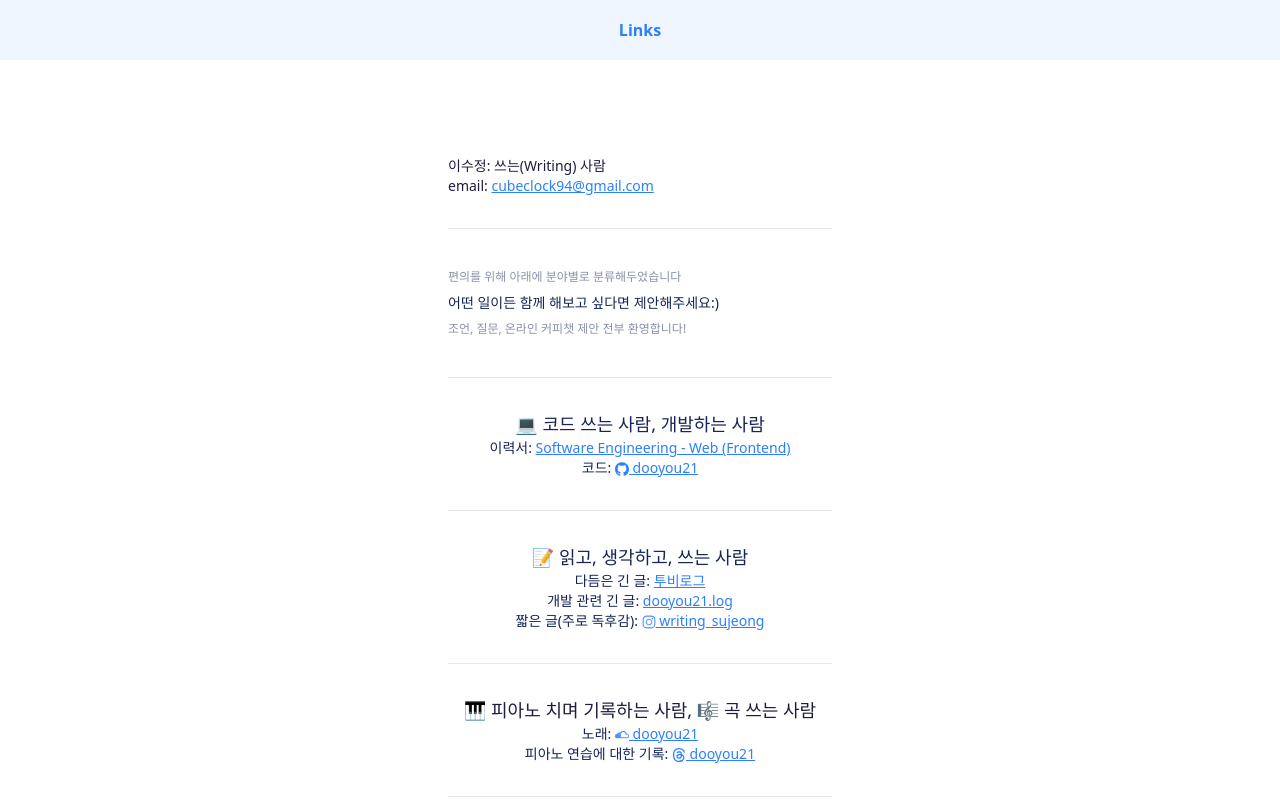
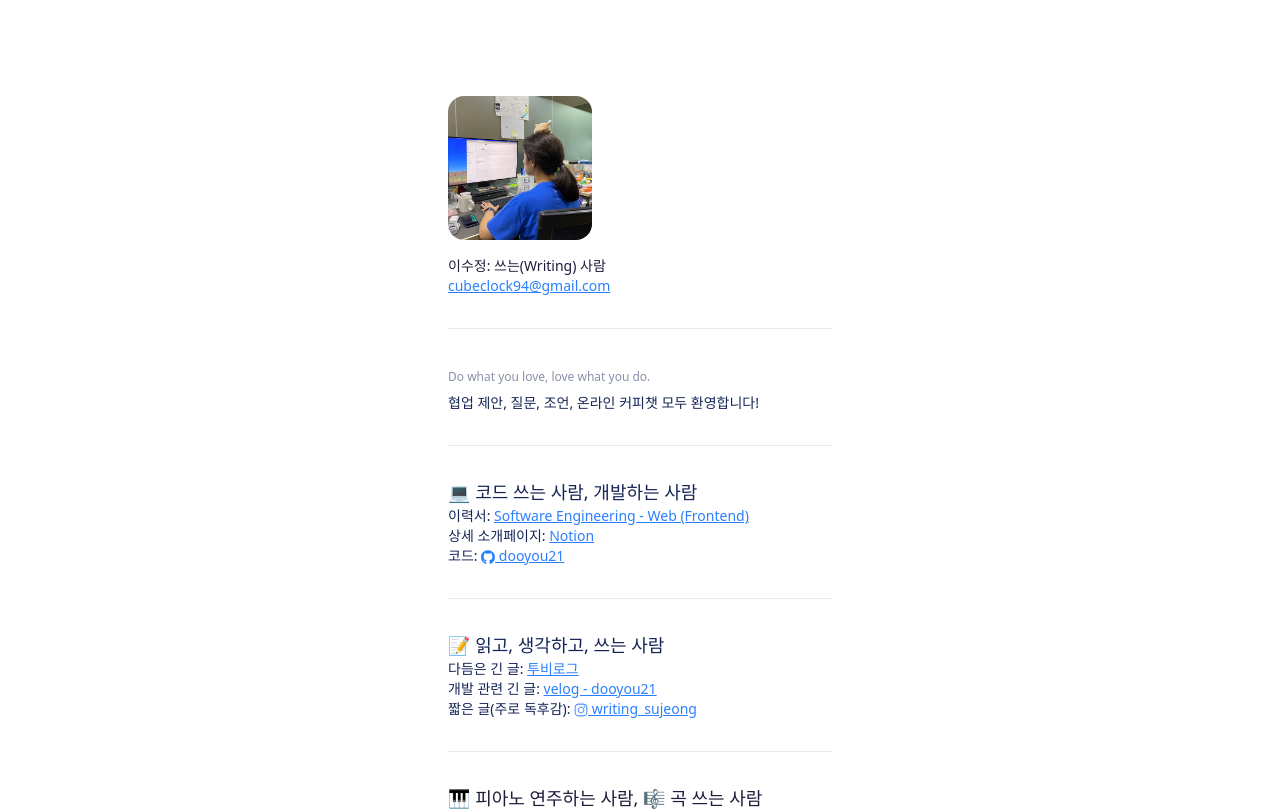
Before and after one commit to dooyou21/dooyou21.github.io, a React (Vite) app: page / in a window 1280 px wide. Shown: the top 811 px of the page. Built offline with nearby package versions, Linux system fonts and the light colour scheme.

Commit message:
이력서와 소개페이지 분리, 이미지 추가

```diff
--- a/src/components/Layout.css
+++ b/src/components/Layout.css
@@ -7,6 +7,7 @@ nav {
   gap: 20px;
   align-items: center;
   justify-content: center;
+  z-index: 1;
 }
 
 main {
--- a/src/components/Layout.tsx
+++ b/src/components/Layout.tsx
@@ -1,4 +1,3 @@
-import { Nav } from './Nav.tsx';
 import './Layout.css';
 import { PropsWithChildren } from 'react';
 
@@ -8,7 +7,6 @@ export function Layout({
 }: PropsWithChildren) {
   return (
     <>
-      <Nav />
       <main {...props}>
         {children}
       </main>
--- a/src/components/Links.tsx
+++ b/src/components/Links.tsx
@@ -2,32 +2,34 @@ import InstagramSvg from '../assets/instagram.svg?react';
 import ThreadsSvg from '../assets/threads.svg?react';
 import SoundcloudSvg from '../assets/soundcloud.svg?react';
 import GithubSvg from '../assets/github.svg?react';
+import thumbnail from '../assets/thumbnail.png';
 
 const linkStyle = 'text-blue-500 dark:text-blue-300 underline';
 const logoStyle = 'inline stroke-blue-500 fill-blue-500 dark:stroke-blue-300 dark:fill-blue-300';
 
-const centeredListStyle = "text-center text-blue-950 dark:text-blue-50";
-const listTitleStyle = "text-center text-bold text-lg";
+const centeredListStyle = "text-blue-950 dark:text-blue-50";
+const listTitleStyle = "text-bold text-lg";
 const dividerStyle = "text-blue-950/10 dark:text-blue-50/10 my-8";
 const descriptionStyle = "text-blue-950/50 dark:text-blue-50/50 my-2 text-xs";
 const importantDescriptionStyle = "text-blue-950 dark:text-blue-50 text-bold text-sm";
 
 export function Links() {
   return (
-    <div className="text-sm m-auto flex flex-col w-96 pt-24">
+    <div className="text-sm m-auto flex flex-col w-full max-w-96 pt-24">
+      <img className="w-36 h-36 rounded-2xl object-cover mb-4" src={thumbnail} />
       <h1>이수정: 쓰는(Writing) 사람</h1>
-      <p>email: <a className={linkStyle} href="mailto:cubeclock94@gmail.com">cubeclock94@gmail.com</a></p>
+      <p><a className={linkStyle} href="mailto:cubeclock94@gmail.com">cubeclock94@gmail.com</a></p>
       <hr className={dividerStyle} />
-      <p className={descriptionStyle}>편의를 위해 아래에 분야별로 분류해두었습니다</p>
-      <p className={importantDescriptionStyle}> 어떤 일이든 함께 해보고 싶다면 제안해주세요:)</p>
-      <p className={descriptionStyle}>조언, 질문, 온라인 커피챗 제안 전부 환영합니다!</p>
+      <p className={descriptionStyle}>Do what you love, love what you do.</p>
+      <p className={importantDescriptionStyle}>협업 제안, 질문, 조언, 온라인 커피챗 모두 환영합니다!</p>
       <hr className={dividerStyle} />
       <figure className={centeredListStyle}>
         <figcaption className={listTitleStyle}>
           💻 코드 쓰는 사람, 개발하는 사람
         </figcaption>
         <ul>
-          <li>이력서: <a className={linkStyle} href="https://crystalee.notion.site/015c462de7734656afa53cf2fc88eb7b?pvs=4" target="_blank">Software Engineering - Web (Frontend)</a></li>
+          <li>이력서: <a className={linkStyle} href="/이수정.pdf" target="_blank">Software Engineering - Web (Frontend)</a></li>
+          <li>상세 소개페이지: <a className={linkStyle} href="https://crystalee.notion.site/015c462de7734656afa53cf2fc88eb7b?pvs=4" target="_blank">Notion</a></li>
           <li>코드: <a className={linkStyle} href="https://github.com/dooyou21" target="_blank"><GithubSvg className={logoStyle} /> dooyou21</a></li>
         </ul>
       </figure>
@@ -36,24 +38,23 @@ export function Links() {
         <figcaption className={listTitleStyle}>📝 읽고, 생각하고, 쓰는 사람</figcaption>
         <ul className={centeredListStyle}>
           <li>다듬은 긴 글: <a className={linkStyle} href="https://tobe.aladin.co.kr/t/dooyou21" target="_blank">투비로그</a></li>
-          <li>개발 관련 긴 글: <a className={linkStyle} href="https://velog.io/@dooyou21/posts" target="_blank">dooyou21.log</a></li>
+          <li>개발 관련 긴 글: <a className={linkStyle} href="https://velog.io/@dooyou21/posts" target="_blank">velog - dooyou21</a></li>
           <li>짧은 글(주로 독후감): <a className={linkStyle} href="https://www.instagram.com/writing_sujeong?igsh=amU0aDFkZDJsNG9h&utm_source=qr" target="_blank"><InstagramSvg className={logoStyle} /> writing_sujeong</a></li>
         </ul>
       </figure>
       <hr className={dividerStyle} />
       <figure>
-        <figcaption className={listTitleStyle}>🎹 피아노 치며 기록하는 사람, 🎼 곡 쓰는 사람</figcaption>
+        <figcaption className={listTitleStyle}>🎹 피아노 연주하는 사람, 🎼 곡 쓰는 사람</figcaption>
         <ul className={centeredListStyle}>
+          <li>피아노 연습 기록: <a className={linkStyle} href="https://www.threads.net/@dooyou21?igshid=NTc4MTIwNjQ2YQ==" target="_blank"><ThreadsSvg className={logoStyle} /> dooyou21</a></li>
           <li>노래: <a className={linkStyle} href="https://soundcloud.com/dooyou21?utm_source=clipboard&utm_medium=text&utm_campaign=social_sharing" target="_blank"><SoundcloudSvg className={logoStyle} /> dooyou21</a></li>
-          <li>피아노 연습에 대한 기록: <a className={linkStyle} href="https://www.threads.net/@dooyou21?igshid=NTc4MTIwNjQ2YQ==" target="_blank"><ThreadsSvg className={logoStyle} /> dooyou21</a></li>
         </ul>
       </figure>
       <hr className={dividerStyle} />
-      <figure>
+      <figure className="mb-20">
         <figcaption className={listTitleStyle}>🌿 살아가는 사람</figcaption>
         <ul className={centeredListStyle}>
           <li>사진/일상: <a className={linkStyle} href="https://www.instagram.com/dooyou21?igsh=MWZzcHFmM2cxa255ag%3D%3D&utm_source=qr" target="_blank"><InstagramSvg className={logoStyle} /> dooyou21</a></li>
-          <li>날것의 생각: <a className={linkStyle} href="https://www.threads.net/@dooyou21?igshid=NTc4MTIwNjQ2YQ==" target="_blank"><ThreadsSvg className={logoStyle} /> dooyou21</a></li>
           <li>공예: <a className={linkStyle} href="https://www.instagram.com/starsand_store?igsh=ODB6c3EzdTg5dWN4&utm_source=qr" target="_blank"><InstagramSvg className={logoStyle} /> starsand_store</a></li>
         </ul>
       </figure>
--- a/src/components/Nav.tsx
+++ /dev/null
@@ -1,8 +0,0 @@
-export function Nav() {
-
-  return (
-    <nav className="bg-blue-50 dark:bg-blue-50/10">
-      <h1 className={'font-bold text-blue-500 dark:text-blue-200'}>Links</h1>
-    </nav >
-  );
-}
```
Also changed, not shown: src/assets/thumbnail.png (added), 1 other file (tests, documents, lock files or other folders).
